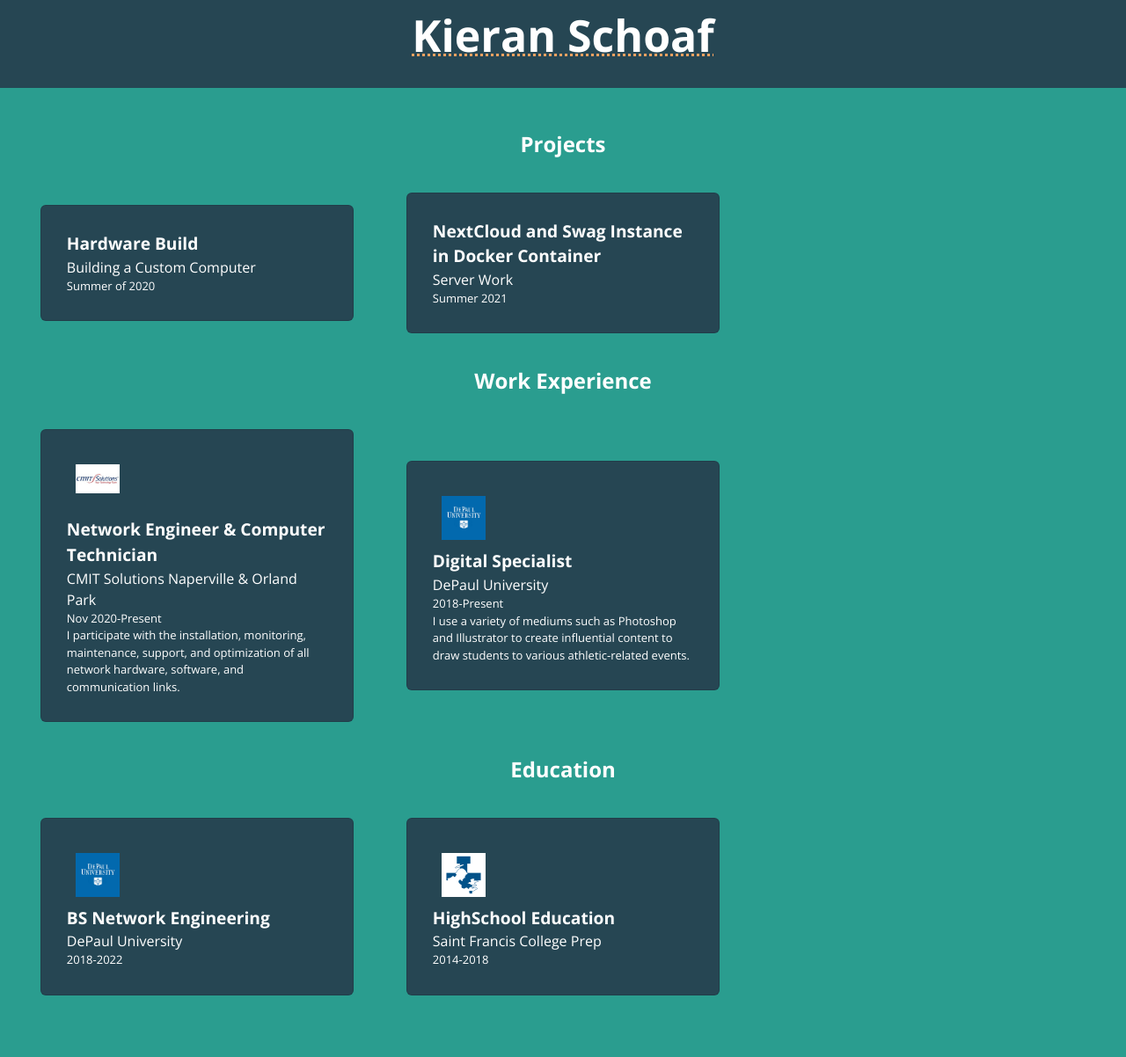
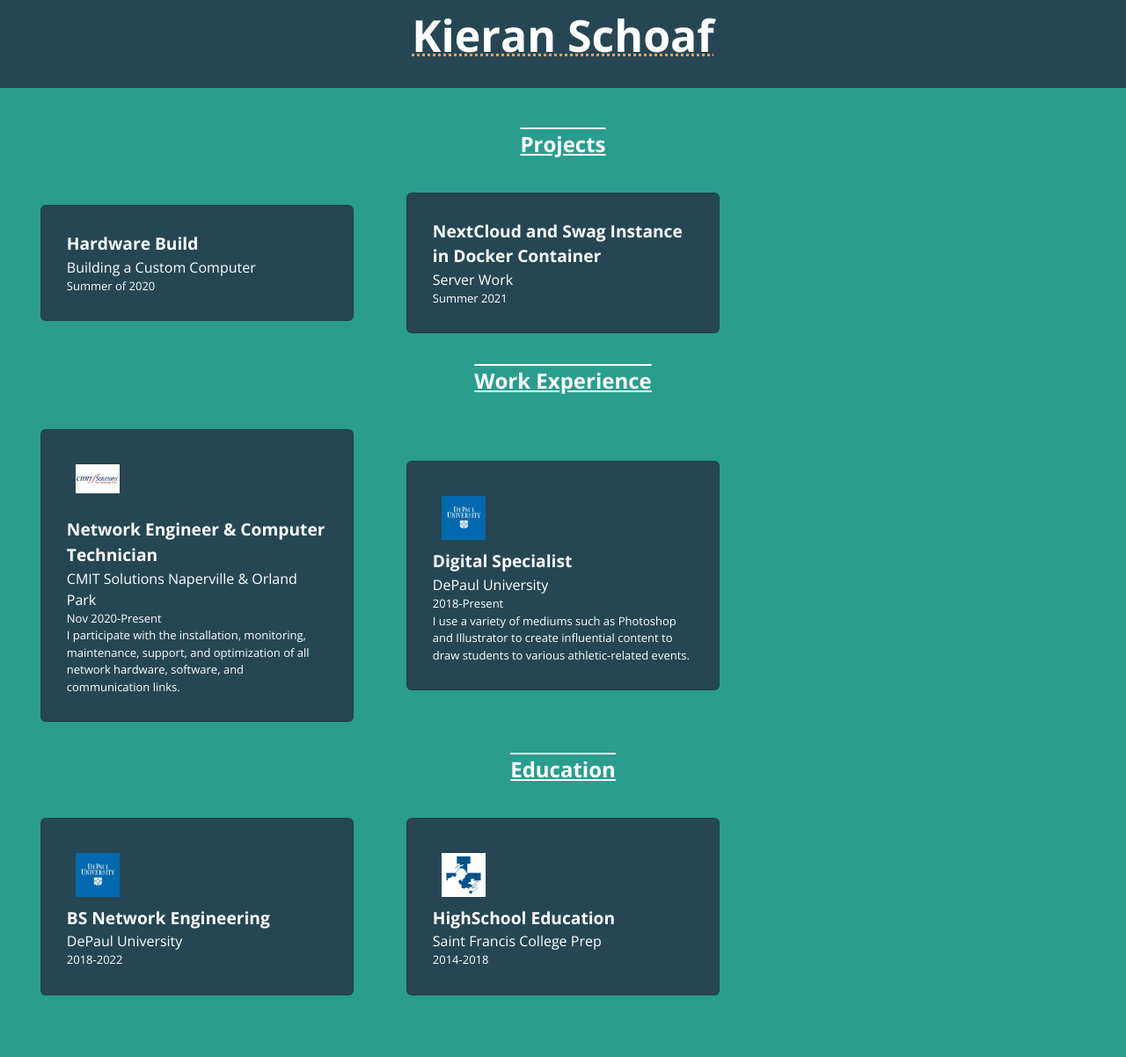
Before and after one commit to kischoaf/kischoaf.github.io, a Jekyll site: the page built from index.html, in a window 1280 px wide. Shown: the part 290-1492 px from the top of the page at 88% size. Built offline with Jekyll 4.4.1, drawn with Linux system fonts in a browser that asks for light colours; nearby versions of some CDN libraries.

Commit message:
adding underline and overline

```diff
--- a/_sass/all.scss
+++ b/_sass/all.scss
@@ -45,6 +45,8 @@ h2 {
     text-align: center;
     color: white;
     font-size: x-large;
+    text-decoration: underline overline ;
+
 }
 
 .card {
@@ -77,11 +79,14 @@ a {
         font-size: medium;
         font-weight: 400;
         color: white;
+
     }
 
     .dates {
         font-size: small;
         color: white;
+
+
     }
 
     .desc {
```
